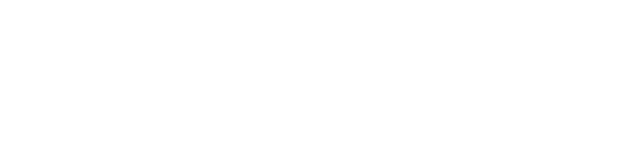
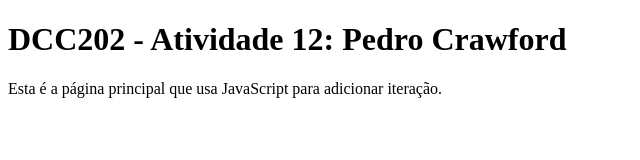
Before and after one commit to ufjf-dcc202/ufjf-dcc202-2023-3-b-atv12-CrawfordPedro, a website: page index.html in a window 1280 px wide. Shown: the whole page, without its empty margins (0-640 px from the left). Drawn offline with Linux system fonts and the light colour scheme.

Commit message:
organiza titulos e paragrafo

```diff
--- a/index.html
+++ b/index.html
@@ -3,9 +3,14 @@
 <head>
     <meta charset="UTF-8">
     <meta name="viewport" content="width=device-width, initial-scale=1.0">
-    <title>Document</title>
+    <title>DCC202 - Atividade 12: Pedro Crawford</title>
 </head>
 <body>
-
+    <main>
+        <h1>DCC202 - Atividade 12: Pedro Crawford</h1>
+        <p>
+            Esta é a página principal que usa JavaScript para adicionar iteração.
+        </p>
+    </main>
 </body>
 </html>
```
